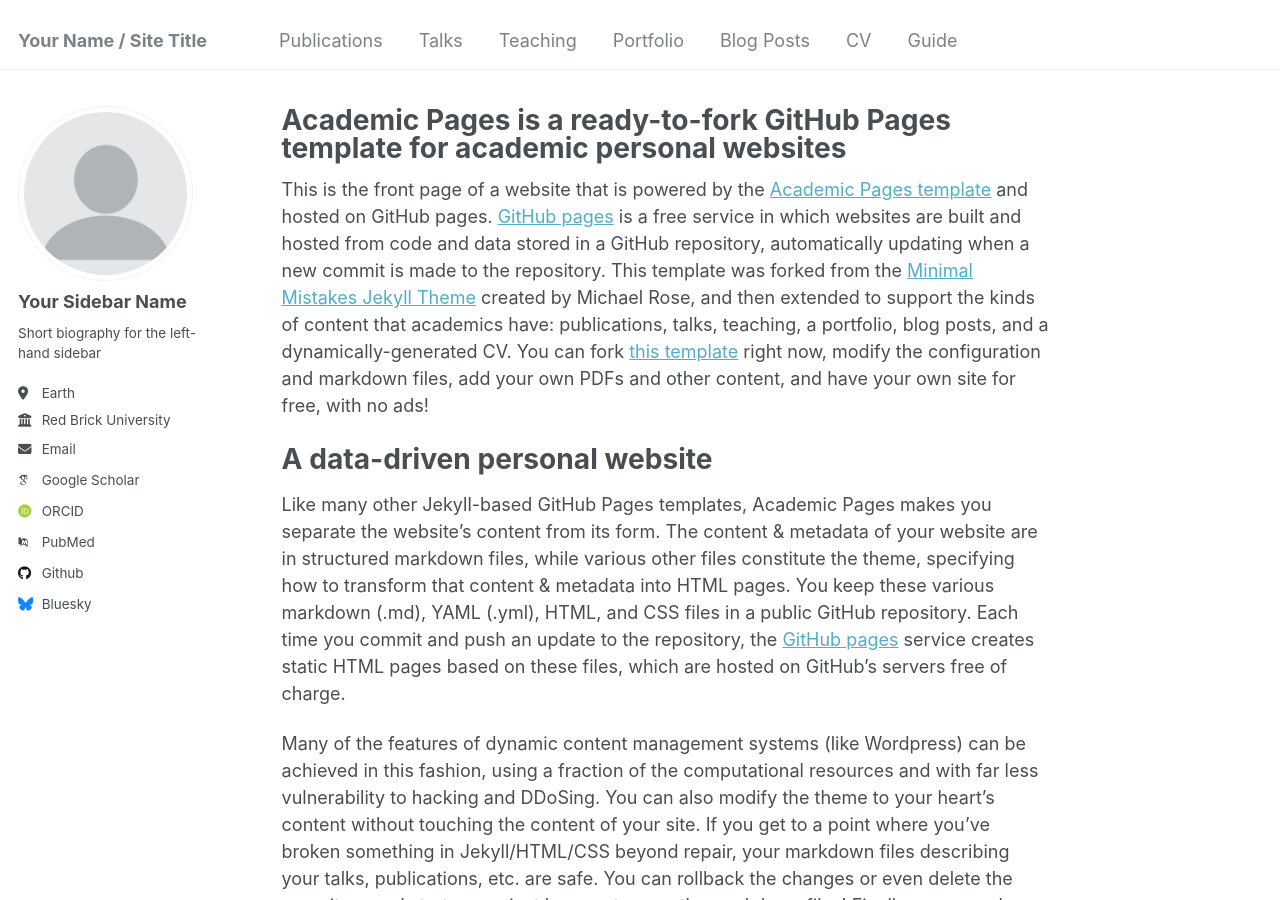
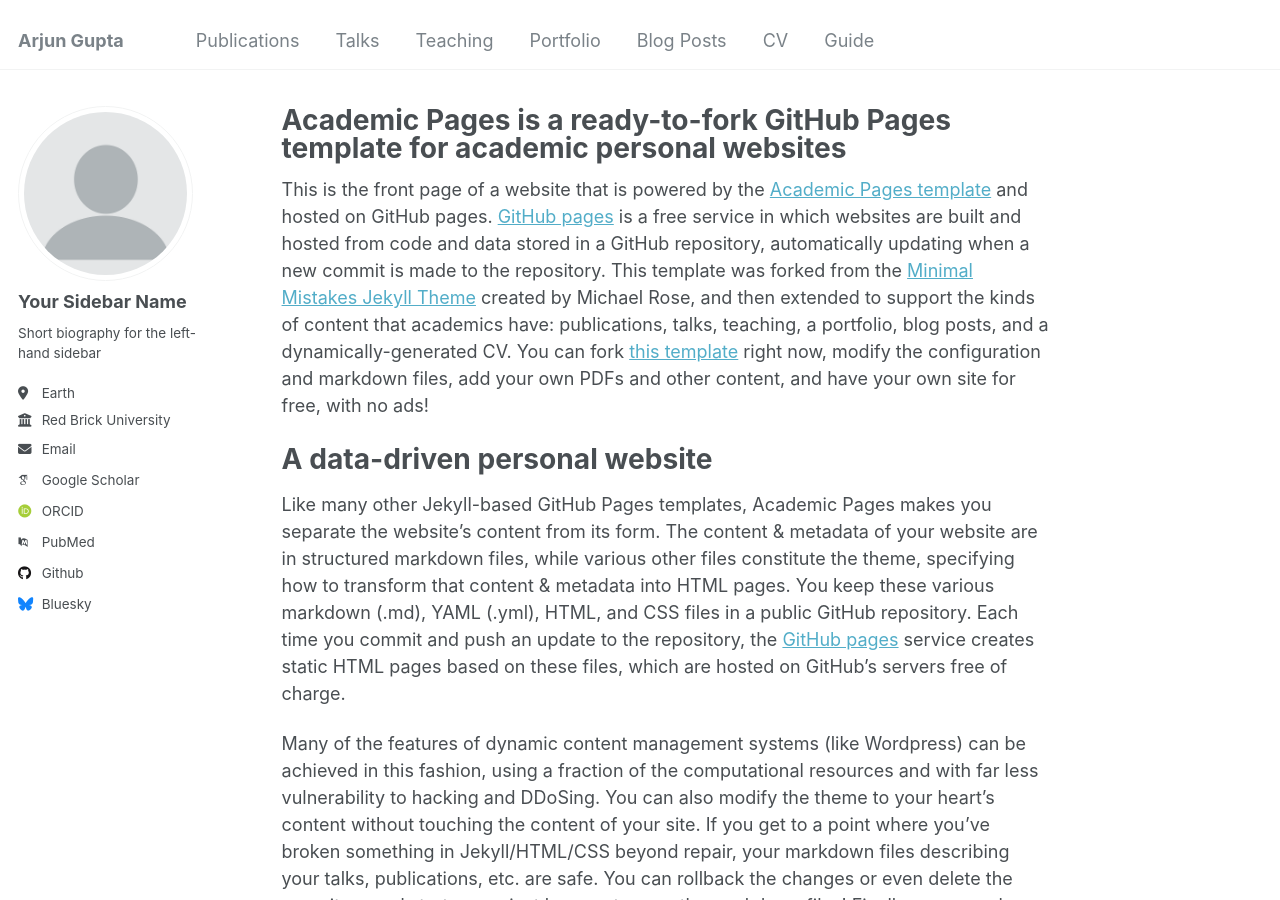
Before and after one commit to arjung93/arjung93.github.io, a Jekyll site: the page built from _pages/about.md, in a window 1280 px wide and 900 px high. Built offline with Jekyll 4.4.1, drawn with Linux system fonts in a browser that asks for light colours; some web fonts are replaced.

Commit message:
Update _config.yml

```diff
--- a/_config.yml
+++ b/_config.yml
@@ -8,7 +8,7 @@
 
 # Basic Site Settings
 locale                   : "en-US"
-title                    : "Your Name / Site Title"
+title                    : "Arjun Gupta"
 title_separator          : "-"
 name                     : &name "Your Name"
 description              : &description "personal description"
```
